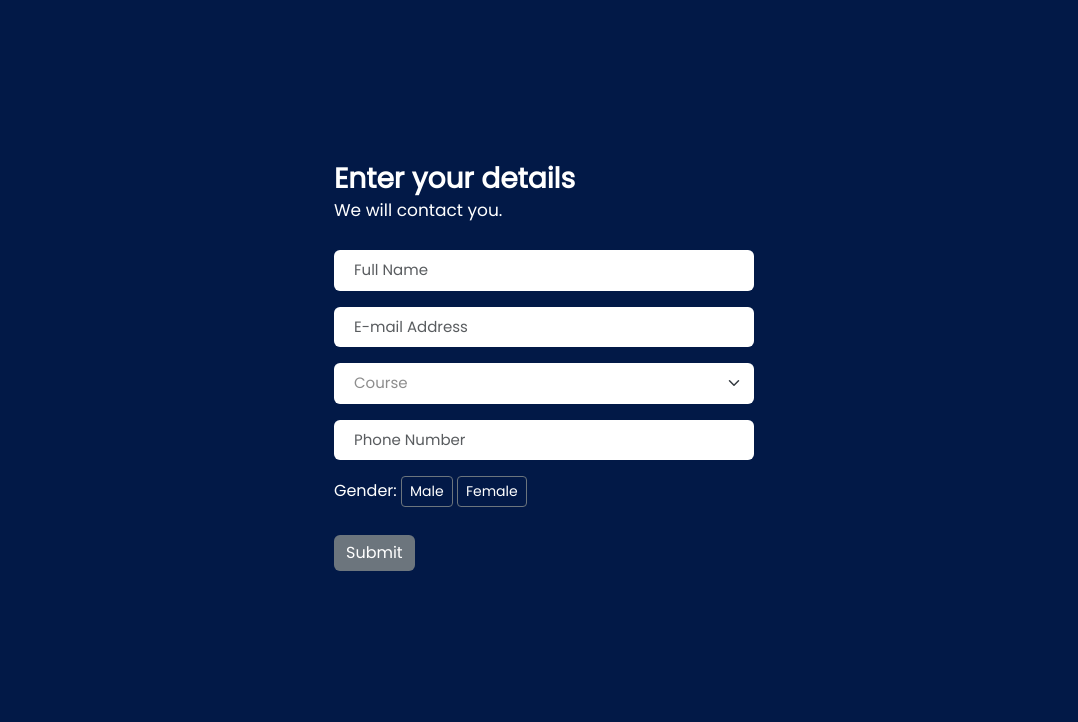
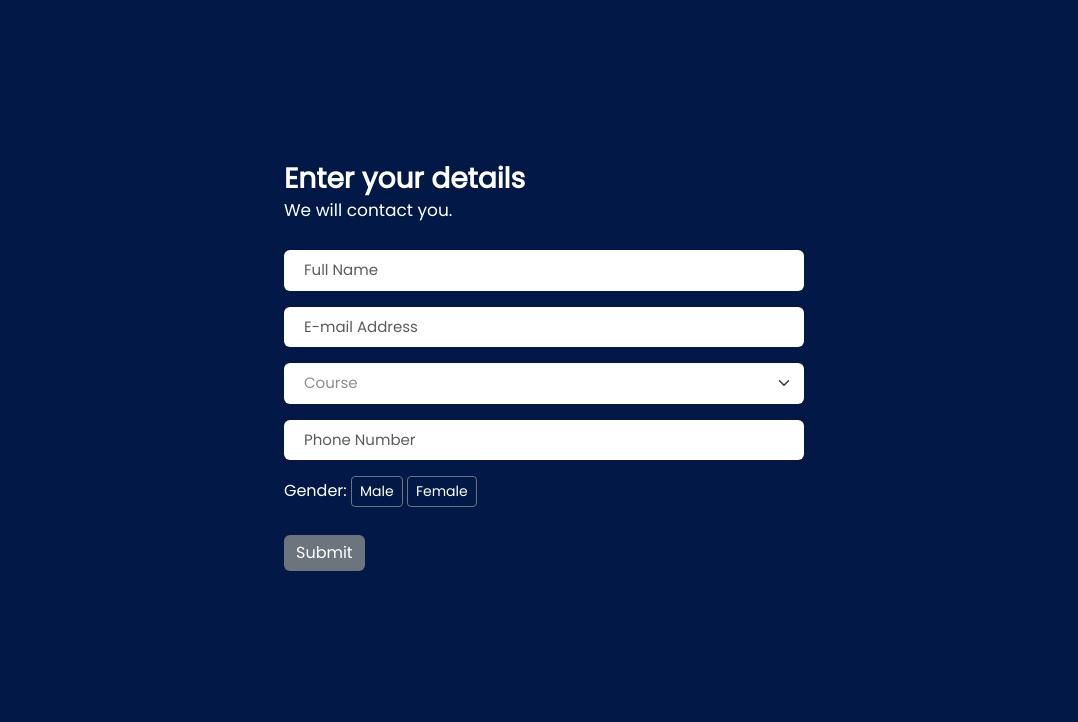
Before and after one commit to ZuhriNoor/acadima, a plain HTML site: page moreinfo.html in a window 1280 px wide. Shown: the part 78-800 px from the top of the page, without its empty margins (96-1174 px from the left). Drawn offline with nearby package versions, Linux system fonts and the light colour scheme.

Commit message:
Update moreInfoStyles.css

```diff
--- a/css/moreInfoStyles.css
+++ b/css/moreInfoStyles.css
@@ -67,7 +67,14 @@ i{
     -moz-osx-font-smoothing: grayscale;
 }
 
-
+html,body
+{
+    width: 100%;
+    height: 100%;
+    margin: 0px;
+    padding: 0px;
+    overflow-x: hidden;
+}
 
 .form-holder {
       display: flex;
@@ -99,13 +106,25 @@ i{
     padding: 40px;
     display: inline-block;
     width: 100%;
-    min-width: 500px;
+    min-width: 320px;
     -webkit-border-radius: 10px;
     -moz-border-radius: 10px;
     border-radius: 10px;
     text-align: left;
     -webkit-transition: all 0.4s ease;
     transition: all 0.4s ease;
+}
+
+@media only screen and (min-width:500px) and (max-width: 800px){
+    .form-content .form-items{
+        min-width: 400px;
+    }
+}
+
+@media only screen and (min-width:800px) {
+    .form-content .form-items{
+        min-width: 600px;
+    }
 }
 
 .form-content h3 {
```
